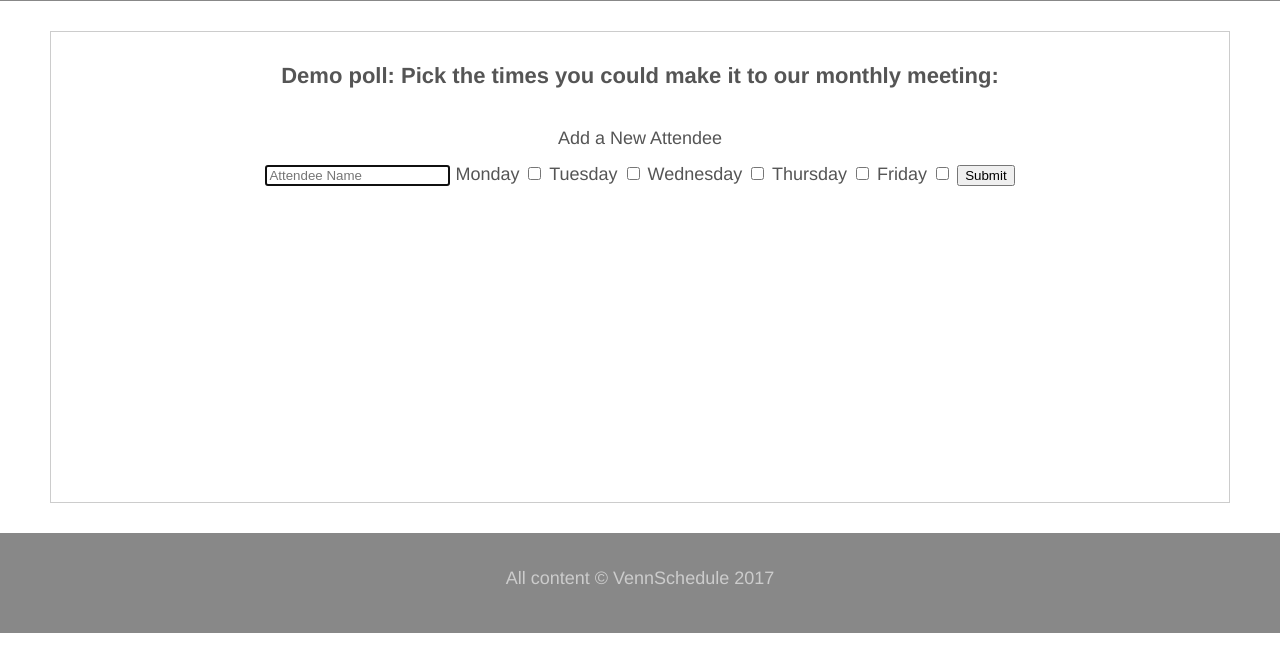
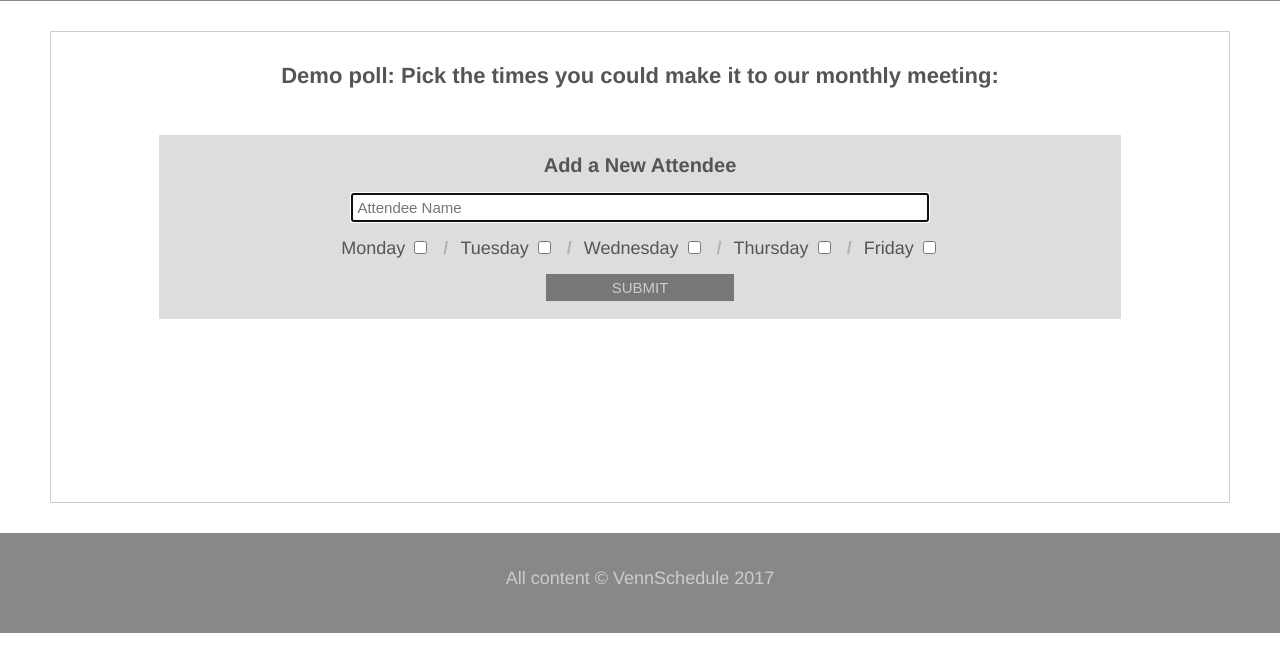
Before and after one commit to maschigokae/vennschedule, a plain HTML site: page app/index.html in a window 1280 px wide. Shown: the part 140-800 px from the top of the page. Drawn offline with Linux system fonts and the light colour scheme.

Commit message:
build out styles for new attendee form

```diff
--- a/app/styles/schedule.css
+++ b/app/styles/schedule.css
@@ -1,4 +1,48 @@
 /*styles specific to scheduling functionality and results*/
+
+#schedule-selector {
+  width: 80%;
+  padding: 10px;
+  margin: 15px auto;
+  background: #ddd;
+}
+
+#schedule-selector legend {
+  font-size: 20px;
+  font-weight: 700;
+}
+
+#schedule-selector label:not(:first-of-type):before {
+  content: "\002F";
+  font-weight: 700;
+  opacity: 0.3;
+  margin: 0 12px 0 8px;
+}
+
+#attendee-name {
+  width: 60%;
+  display: block;
+  margin: 8px auto;
+  font-size: 15px;
+  padding: 4px;
+}
+
+.btn-primary {
+  display: block;
+  width: 20%;
+  color: #ccc;
+  background: #777;
+  font-size: 15px;
+  text-transform: uppercase;
+  border: none;
+  padding: 5px 0 5px 0;
+  margin: 8px auto;
+}
+
+.btn-primary:hover {
+  color: #444;
+  background: #999;
+}
 
 #schedule-headers, #poll-yes-totals {
   /*hide the table header until at least one response has been submitted*/
```
